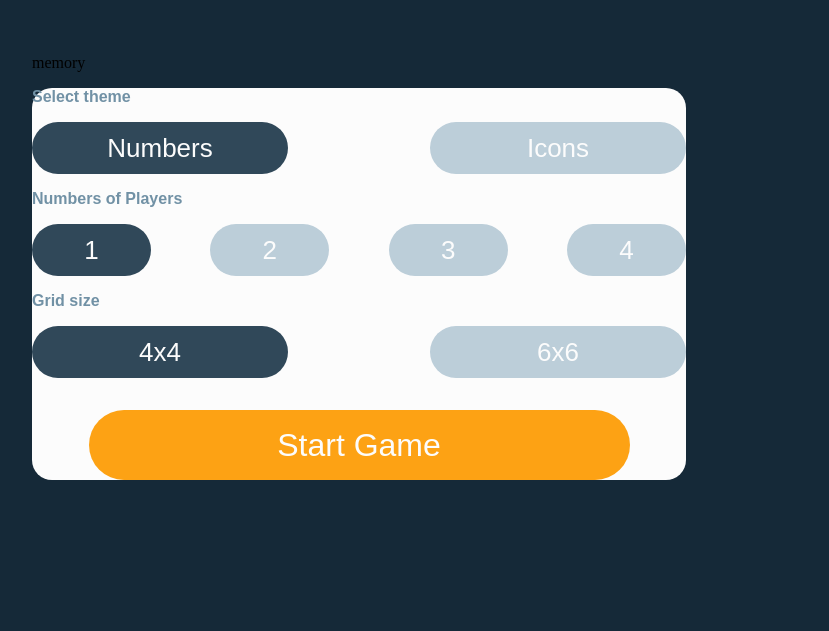
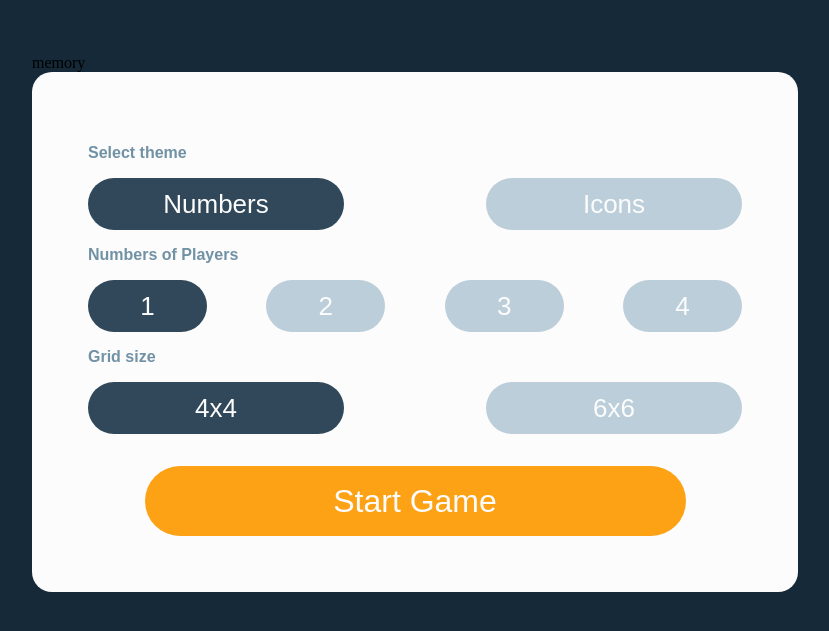
Before and after one commit to mohamed-abdelahi-haibelty/multiplayer-memory_game, a JavaScript app: page / in a window 1280 px wide. Shown: the part 115-746 px from the top of the page, without its empty margins (33-862 px from the left). Built offline with nearby package versions, Linux system fonts and the light colour scheme.

Commit message:
update app.css and home.css

```diff
--- a/src/App.css
+++ b/src/App.css
@@ -13,6 +13,8 @@
     --padding-primary: 24px;
     --margin-primary: 24px;
     --font-size-primary: 15px;
+    --padding-lg-screen: 56px;
+    --font-size-lg: 20px;
 
 
 }
--- a/src/Home/Home.css
+++ b/src/Home/Home.css
@@ -21,7 +21,6 @@
 
 @media (min-width: 768px){
     .home-container{
-        width: 654px;
         margin-top: 169px;
         gap: 78px;
         margin-left: 57px;
```
